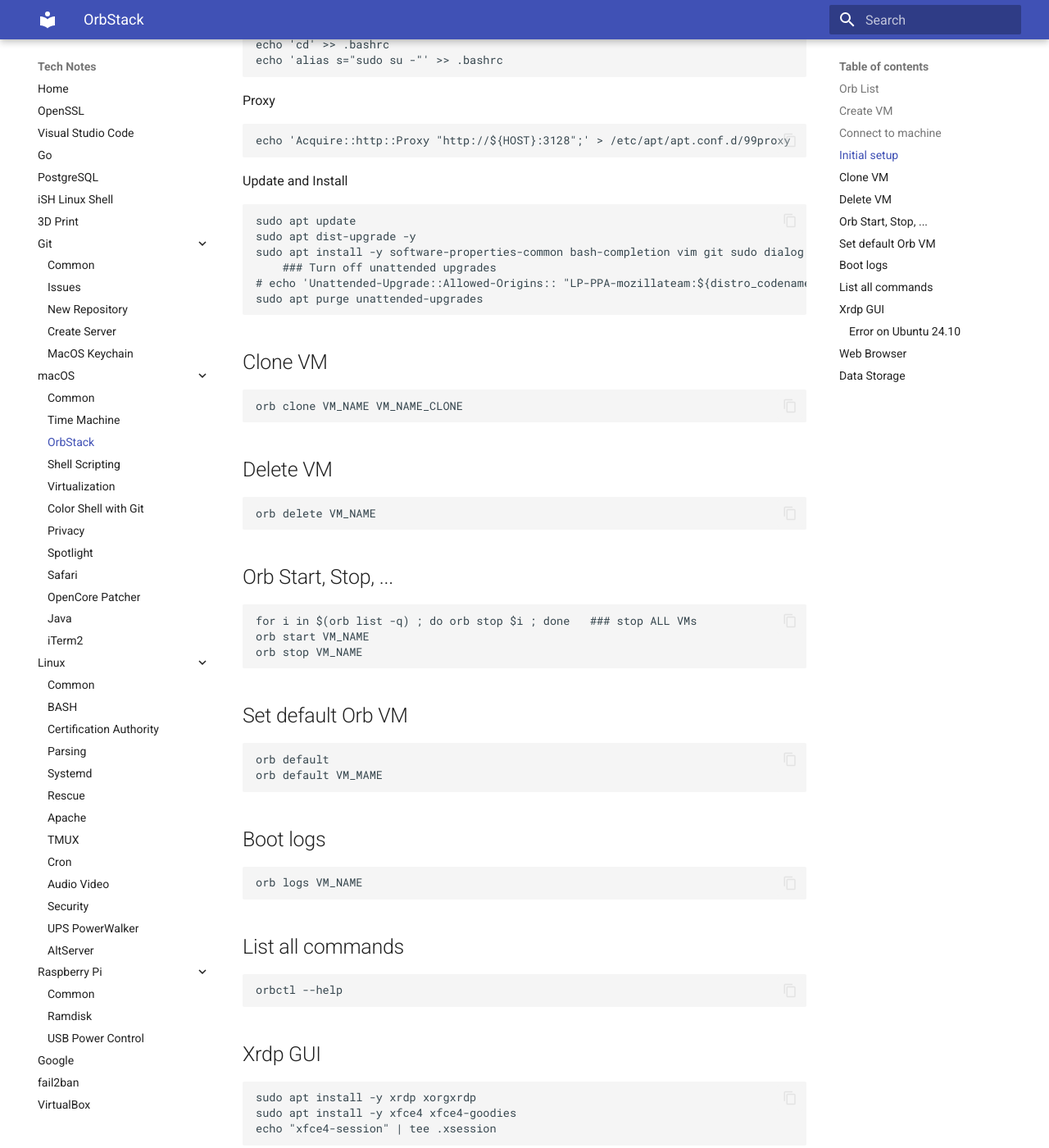
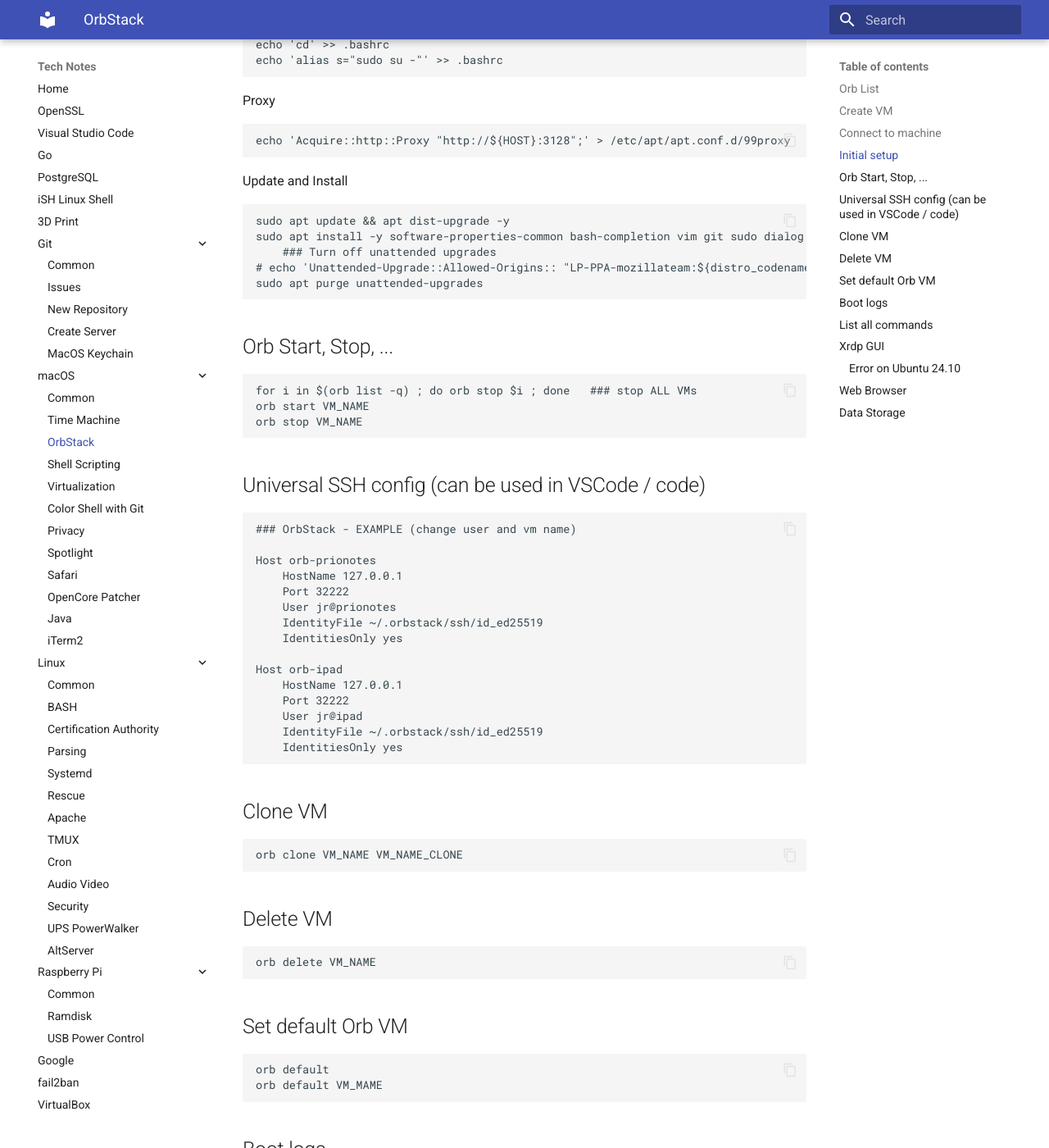
Before and after one commit to jorycz/technotes, an MkDocs documentation site: the page built from docs/macOS/macOS-OrbStack.md, in a window 1280 px wide and 1400 px high, scrolled down 884 px. Shown: the whole window at 82% size. Built offline with MkDocs 1.6.1 and Material for MkDocs 9.7.7, drawn with Linux system fonts in a browser that asks for light colours; some of the changed text lies outside the part shown.

Commit message:
OrbStack update

```diff
--- a/docs/macOS/macOS-OrbStack.md
+++ b/docs/macOS/macOS-OrbStack.md
@@ -34,12 +34,35 @@
 
 Update and Install
 
-    sudo apt update
-    sudo apt dist-upgrade -y
+    sudo apt update && apt dist-upgrade -y
     sudo apt install -y software-properties-common bash-completion vim git sudo dialog tzdata net-tools curl wget netcat-openbsd rsync
         ### Turn off unattended upgrades
     # echo 'Unattended-Upgrade::Allowed-Origins:: "LP-PPA-mozillateam:${distro_codename}";' | sudo tee /etc/apt/apt.conf.d/51unattended-upgrades-firefox
     sudo apt purge unattended-upgrades
+
+## Orb Start, Stop, ...
+
+    for i in $(orb list -q) ; do orb stop $i ; done   ### stop ALL VMs
+    orb start VM_NAME
+    orb stop VM_NAME
+
+## Universal SSH config (can be used in VSCode / code)
+
+    ### OrbStack - EXAMPLE (change user and vm name)
+
+    Host orb-prionotes
+        HostName 127.0.0.1
+        Port 32222
+        User jr@prionotes
+        IdentityFile ~/.orbstack/ssh/id_ed25519
+        IdentitiesOnly yes
+
+    Host orb-ipad
+        HostName 127.0.0.1
+        Port 32222
+        User jr@ipad
+        IdentityFile ~/.orbstack/ssh/id_ed25519
+        IdentitiesOnly yes
 
 ## Clone VM
 
```
Also changed, not shown: other parts of docs/macOS/macOS-OrbStack.md (+1 -7 lines).
